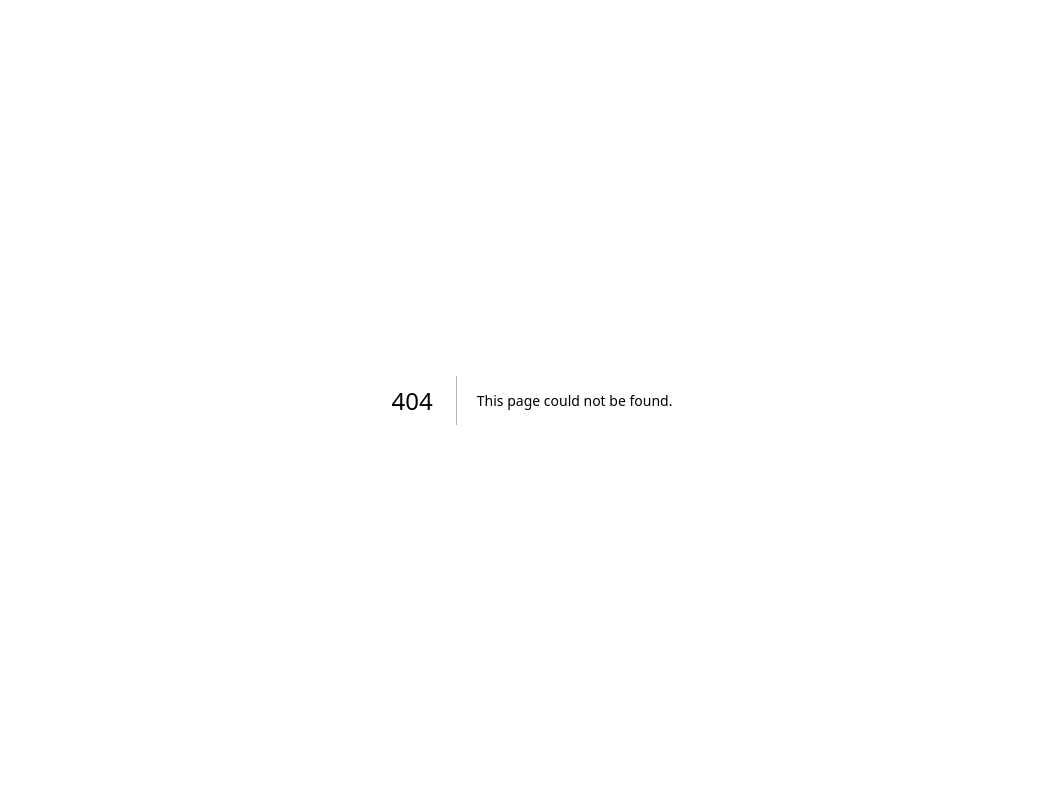
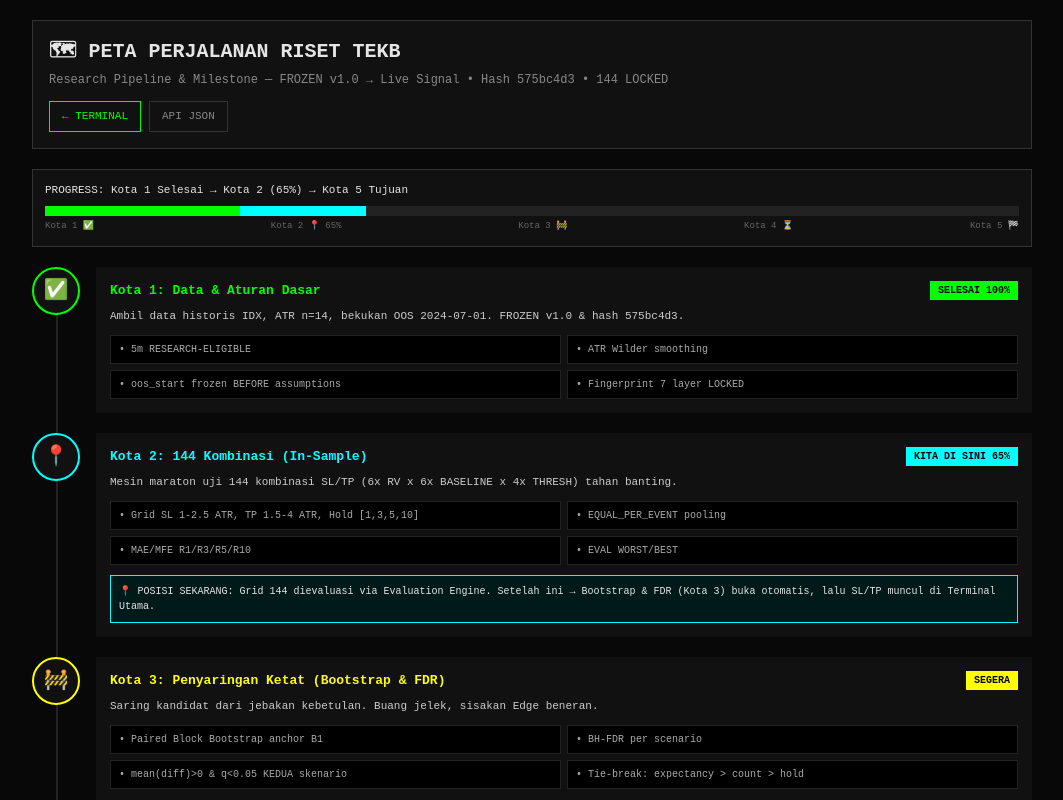
Before and after one commit to victorjulu-max/tekb-dashboard, a Next.js app: page /roadmap in a window 1280 px wide. Before the commit this address had no page. Shown: the top 800 px of the page, without its empty margins (108-1171 px from the left). Built offline with nearby package versions, Linux system fonts and the light colour scheme.

Commit message:
roadmap vertical stack compact 680px readable

```diff
--- /dev/null
+++ b/app/roadmap/page.tsx
@@ -0,0 +1,41 @@
+'use client';
+export default function Roadmap() {
+  const cities = [
+    {id:1,name:"Kota 1: Data & Aturan Dasar",status:"SELESAI",emoji:"✅",desc:"Ambil data historis IDX, ATR n=14, bekukan OOS 2024-07-01. FROZEN v1.0 & hash 575bc4d3.",details:["5m RESEARCH-ELIGIBLE","ATR Wilder smoothing","oos_start frozen BEFORE assumptions","Fingerprint 7 layer LOCKED"],color:"#0f0",progress:100},
+    {id:2,name:"Kota 2: 144 Kombinasi (In-Sample)",status:"KITA DI SINI",emoji:"📍",desc:"Mesin maraton uji 144 kombinasi SL/TP (6x RV x 6x BASELINE x 4x THRESH) tahan banting.",details:["Grid SL 1-2.5 ATR, TP 1.5-4 ATR, Hold [1,3,5,10]","EQUAL_PER_EVENT pooling","MAE/MFE R1/R3/R5/R10","EVAL WORST/BEST"],color:"#0ff",progress:65},
+    {id:3,name:"Kota 3: Penyaringan Ketat (Bootstrap & FDR)",status:"SEGERA",emoji:"🚧",desc:"Saring kandidat dari jebakan kebetulan. Buang jelek, sisakan Edge beneran.",details:["Paired Block Bootstrap anchor B1","BH-FDR per scenario","mean(diff)>0 & q<0.05 KEDUA skenario","Tie-break: expectancy > count > hold"],color:"#ff0",progress:0},
+    {id:4,name:"Kota 4: Masa Depan (OOS Test)",status:"MENUJU",emoji:"⏳",desc:"Uji kandidat di data baru belum pernah dilihat. Pastikan tidak kaget di pasar sungguhan.",details:["Sekali uji tanpa tuning","Tanpa FDR","OOS_VALIDATED / REJECTED = final","Window OOS spent/tainted"],color:"#888",progress:0},
+    {id:5,name:"Kota 5: Terminal Akhir (Live Signal)",status:"TUJUAN AKHIR",emoji:"🏁",desc:"Peta berbuah hasil. Layar jadi papan sinyal: BBCA apa, entry berapa, SL/TP berapa.",details:["BBCA Entry 6525, SL=Entry-1.5*ATR, TP=Entry+3*ATR","Live Execution & Signal Board","Realized PnL R-unit","Daily briefing 09:00 WIB"],color:"#f0f",progress:0},
+  ];
+  return (
+    <div style={{fontFamily:'monospace',background:'#080808',color:'#e5e5e5',minHeight:'100vh',padding:20}}>
+      <div style={{maxWidth:1000,margin:'0 auto'}}>
+        <div style={{border:'1px solid #333',padding:16,marginBottom:20,background:'#111'}}>
+          <div style={{fontSize:20,fontWeight:700}}>🗺 PETA PERJALANAN RISET TEKB</div>
+          <div style={{fontSize:12,color:'#888',marginTop:4}}>Research Pipeline & Milestone — FROZEN v1.0 → Live Signal • Hash 575bc4d3 • 144 LOCKED</div>
+          <div style={{marginTop:12,display:'flex',gap:8}}><a href="/" style={{border:'1px solid #0f0',color:'#0f0',padding:'6px 12px',fontSize:11,textDecoration:'none'}}>← TERMINAL</a><a href="/api/portfolio" target="_blank" style={{border:'1px solid #333',color:'#888',padding:'6px 12px',fontSize:11,textDecoration:'none'}}>API JSON</a></div>
+        </div>
+        <div style={{border:'1px solid #333',padding:12,marginBottom:20,background:'#111'}}>
+          <div style={{fontSize:11,marginBottom:8}}>PROGRESS: Kota 1 Selesai → Kota 2 (65%) → Kota 5 Tujuan</div>
+          <div style={{height:10,background:'#222',display:'flex'}}><div style={{width:'20%',background:'#0f0'}}></div><div style={{width:'13%',background:'#0ff'}}></div><div style={{width:'67%',background:'#222'}}></div></div>
+          <div style={{display:'flex',justifyContent:'space-between',fontSize:9,color:'#666',marginTop:4}}><span>Kota 1 ✅</span><span>Kota 2 📍 65%</span><span>Kota 3 🚧</span><span>Kota 4 ⏳</span><span>Kota 5 🏁</span></div>
+        </div>
+        <div style={{position:'relative'}}><div style={{position:'absolute',left:24,top:20,bottom:20,width:2,background:'#222'}}></div>
+          {cities.map(c=>(
+            <div key={c.id} style={{display:'flex',gap:16,marginBottom:20,position:'relative'}}>
+              <div style={{width:48,height:48,borderRadius:'50%',background:'#111',border:`2px solid ${c.color}`,display:'flex',alignItems:'center',justifyContent:'center',fontSize:20,zIndex:1}}>{c.emoji}</div>
+              <div style={{flex:1,border:`1px solid ${c.color}55`,background:'#111',padding:14}}>
+                <div style={{display:'flex',justifyContent:'space-between',flexWrap:'wrap',gap:8}}><div style={{fontSize:13,fontWeight:700,color:c.color}}>{c.name}</div><div style={{fontSize:10,background:c.color,color:'#000',padding:'2px 8px',fontWeight:700}}>{c.status} {c.progress>0?`${c.progress}%`:''}</div></div>
+                <div style={{fontSize:11,color:'#ccc',marginTop:8}}>{c.desc}</div>
+                <div style={{marginTop:10,display:'grid',gridTemplateColumns:'1fr 1fr',gap:6}}>{c.details.map((d,i)=>(<div key={i} style={{fontSize:10,background:'#000',border:'1px solid #222',padding:'6px 8px',color:'#aaa'}}>• {d}</div>))}</div>
+                {c.id===2 && <div style={{marginTop:10,background:'#001a1a',border:'1px solid #0ff',padding:8,fontSize:10}}>📍 POSISI SEKARANG: Grid 144 dievaluasi via Evaluation Engine. Setelah ini → Bootstrap & FDR (Kota 3) buka otomatis, lalu SL/TP muncul di Terminal Utama.</div>}
+              </div>
+            </div>
+          ))}
+        </div>
+        <div style={{border:'1px solid #0f0',background:'#001100',padding:12,marginTop:10,fontSize:11}}><b style={{color:'#0f0'}}>ANALOGI:</b> Seperti peta subway. Kota 1 sudah lewat, Kota 2 lab 144 stasiun kita sekarang. Begitu 144 selesai, gerbang Kota 3-5 terbuka otomatis sampai SL/TP BBCA 6525 muncul di layar utama.</div>
+        <div style={{textAlign:'center',marginTop:20,fontSize:10,color:'#555'}}>TEKB v1.4 GOLDEN + FROZEN v1.0 COMPLIANT • Hash 575bc4d3 • Deterministic audit trail</div>
+      </div>
+    </div>
+  );
+}
```
